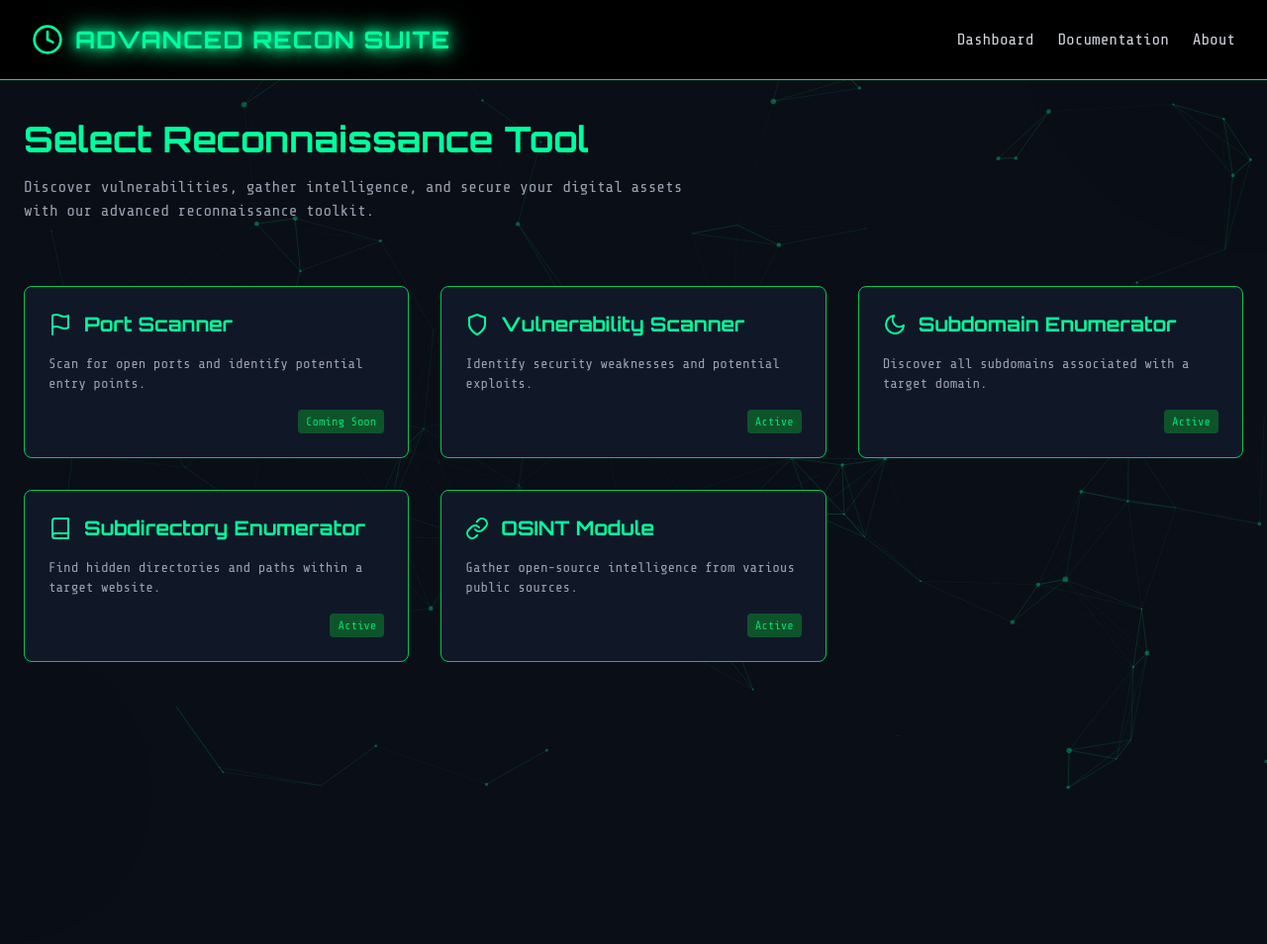
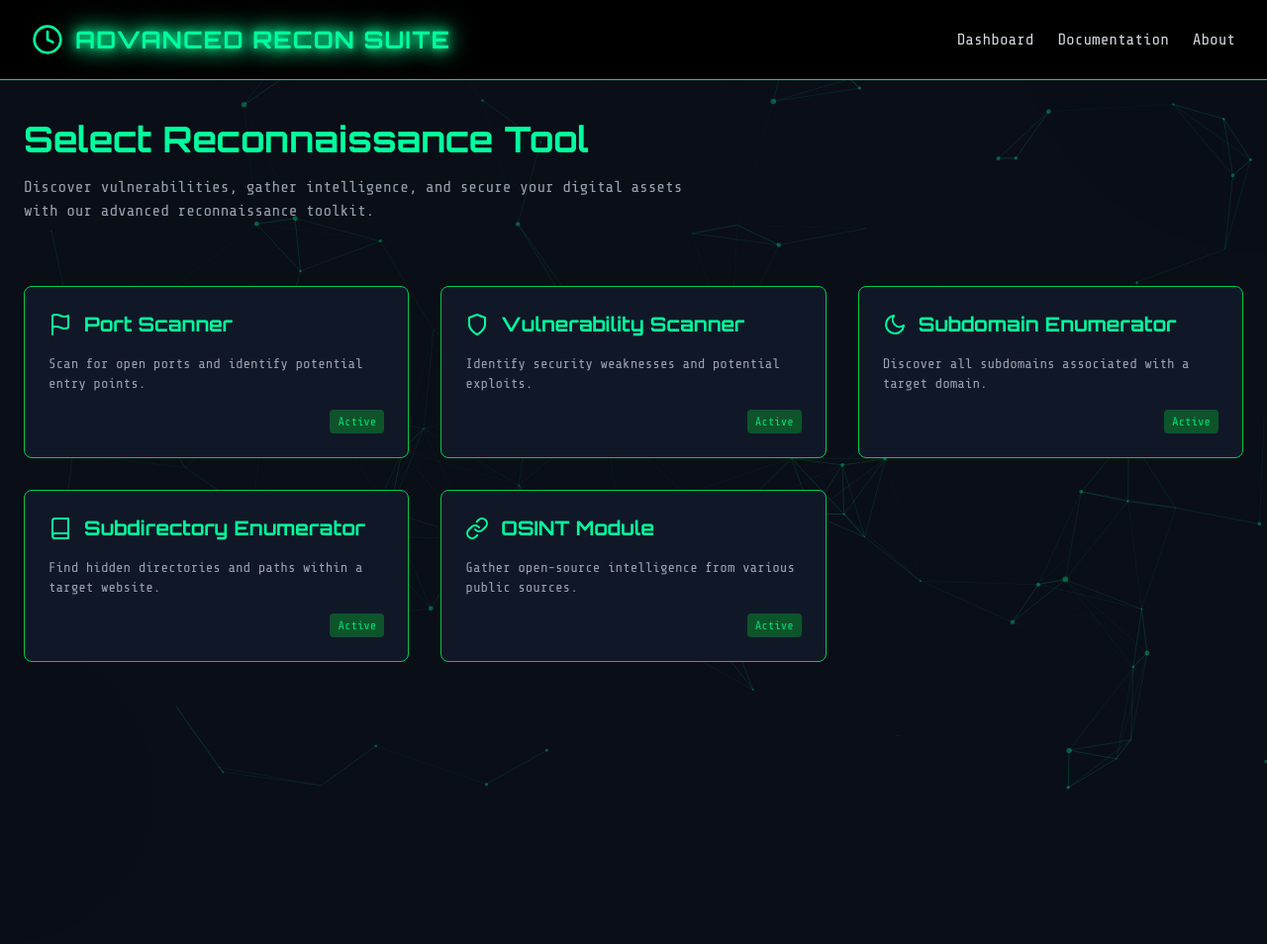
Before and after one commit to ViswajithJ/advanced-reconnaissance-suite, a Flask app: page / in a window 1280 px wide; the page is wider, and only the part inside the window is pictured. Shown: that part at 99% size. Run offline with Flask 3, Linux system fonts and the light colour scheme.

Commit message:
Change comingsoon to active

```diff
--- a/app/templates/index.html
+++ b/app/templates/index.html
@@ -163,8 +163,7 @@
 					</div>
 					<p class="text-gray-400 text-sm mb-4">Scan for open ports and identify potential entry points.</p>
 					<div class="flex justify-end">
-						<span class="text-xs bg-green-900 bg-opacity-50 rounded px-2 py-1 text-green-400">Coming
-							Soon</span>
+						<span class="text-xs bg-green-900 bg-opacity-50 rounded px-2 py-1 text-green-400">Active</span>
 					</div>
 				</div>
 
```
